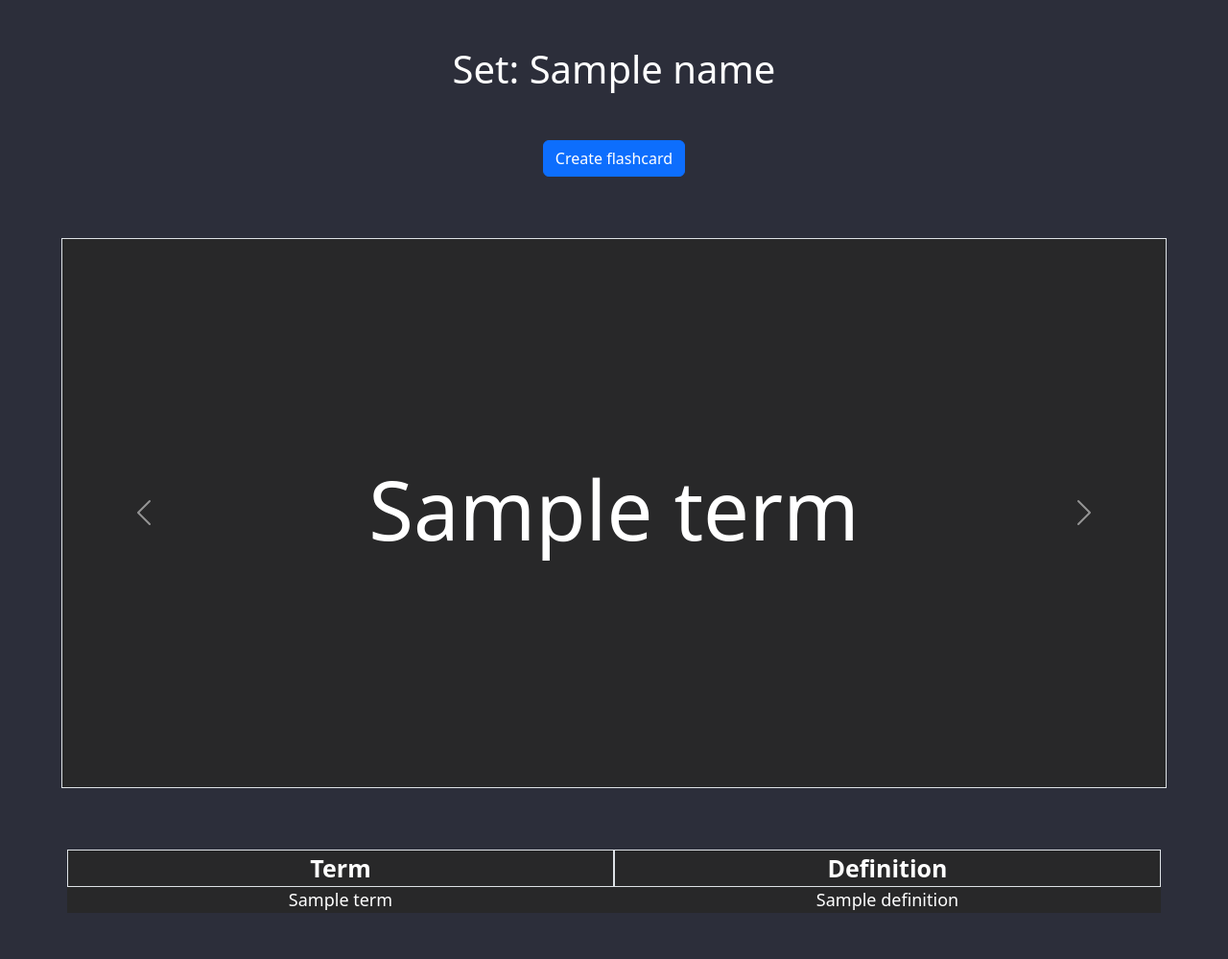
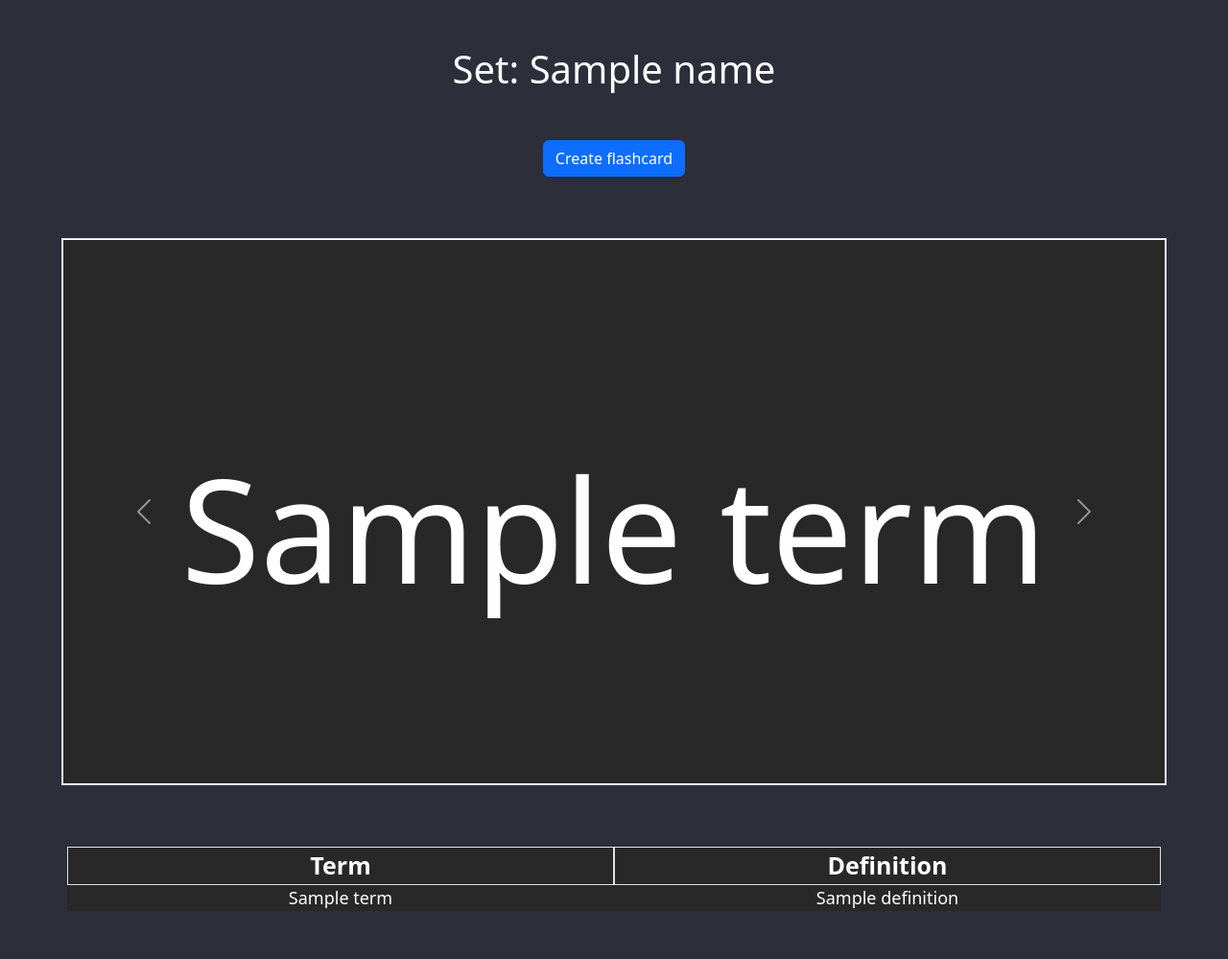
Before and after one commit to wongjoshua2005/Flashcard-Web-Application, a Flask app: template templates/flashcard.html in a window 1280 px wide. Shown: the part 57-1056 px from the top of the page at 96% size. Run offline with Flask 3, Linux system fonts and the light colour scheme; the template is opened without the code that fills it: most values are stand-ins (such as "Sample title", 1, 10 or a date in 2020).

Commit message:
Fixed the sizing for seeing the definition of the card
I fixed the container size for the term and definition swapping
to have a higher clickable area. In addition, I have noticed
there is a bug with the database when I cannot create another
card with the same name because it's already in a different container.
I will fix that tomorrow. *sleep*

```diff
--- a/static/script.js
+++ b/static/script.js
@@ -1,9 +1,18 @@
 document.addEventListener("DOMContentLoaded", function()
 {
-    const term_list = document.querySelector(".term");
+    const term_list = document.querySelectorAll(".carousel-item");
+    let swapped = false;
 
-    term_list.addEventListener("click", function()
+    term_list.forEach(btn =>
     {
+        btn.addEventListener("click", function()
+        {
+            const card = this.querySelector(".swap_card");
+            const card_definition = this.querySelector(".def");
+            const store_term = card.textContent;
 
+            card.textContent = card_definition.textContent;
+            card_definition.textContent = store_term;
+        });
     });
 });
--- a/static/styles.css
+++ b/static/styles.css
@@ -24,8 +24,9 @@ label
     width: 50px;
 }
 
-.carousel-item.active {
-    display:block;
+.carousel-item:hover
+{
+    cursor: pointer;
 }
 
 /* Make the input placeholder white when having dark background */
--- a/templates/flashcard.html
+++ b/templates/flashcard.html
@@ -39,10 +39,11 @@
 <!-- Display set -->
 <div id="carouselExampleIndicators" class="carousel
 slide" style="margin: 5%;">
-    <div class="carousel-inner border term" style="padding: 20%; background-color: #282829;">
+    <div class="carousel-inner border" style="background-color: #282829;">
     {% for term_list in cards %}
-        <div class="carousel-item {% if loop.first %}active{% endif %} text-center">
-            <h3 style="font-size: 85px;">{{ term_list.term }}</h3>
+        <div style="border: 1px solid;" class="carousel-item {% if loop.first %}active{% endif %} text-center">
+            <p class="swap_card d-flex justify-content-center align-items-center"
+             style="height: 500px; font-size: 150px;">{{ term_list.term }}</p>
             <p class="def" hidden>{{ term_list.definition }}</p>
         </div>
     {% endfor %}
--- a/templates/layout.html
+++ b/templates/layout.html
@@ -10,7 +10,7 @@
         <link href="https://cdn.jsdelivr.net/npm/bootstrap@5.3.3/dist/css/bootstrap.min.css" rel="stylesheet" integrity="sha384-QWTKZyjpPEjISv5WaRU9OFeRpok6YctnYmDr5pNlyT2bRjXh0JMhjY6hW+ALEwIH" crossorigin="anonymous">
 
         <!-- Creating flashcards functionality -->
-        <!--<script src="{{ url_for('static', filename='script.js') }}" defer></script>-->
+        <script src="{{ url_for('static', filename='script.js') }}" defer></script>
     </head>
 
     <body style="background-color: #2C2E3A">
```
Also changed, not shown: app.py (+0 -35 lines), 1 other file.
